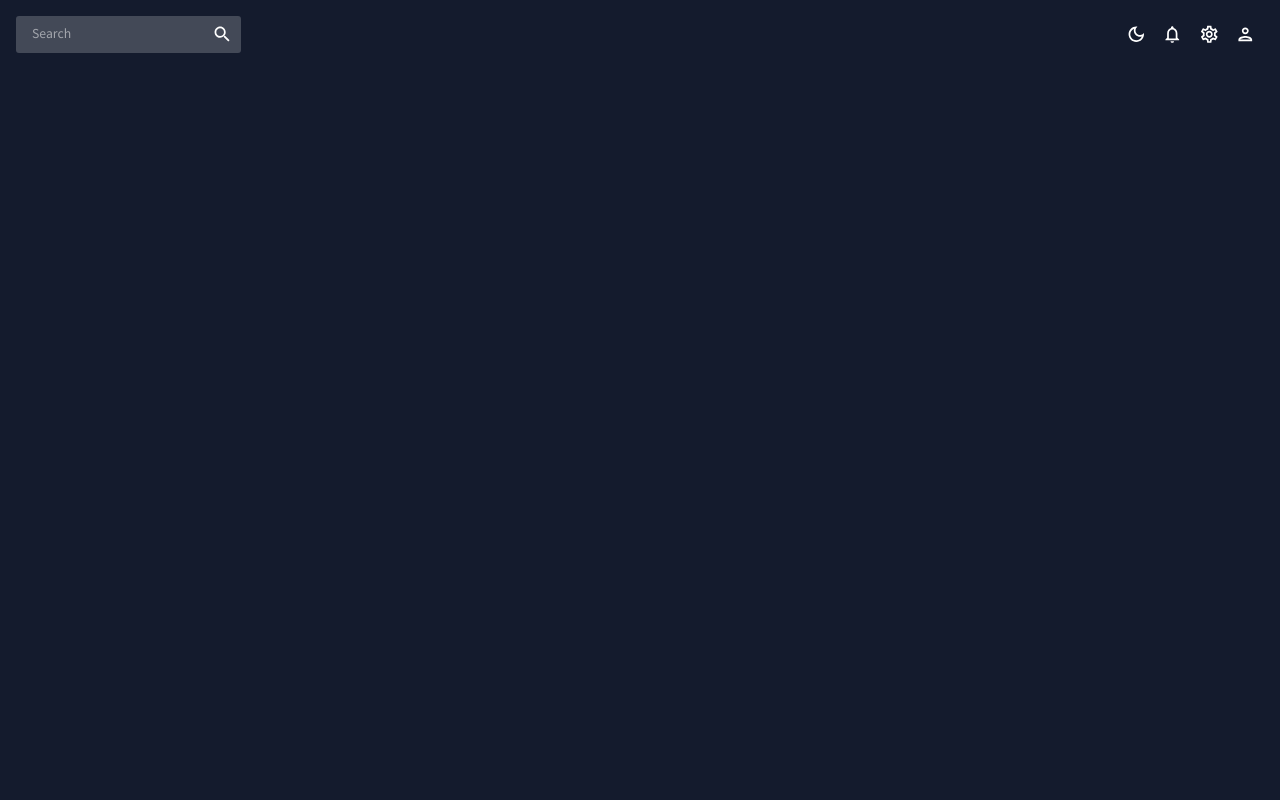
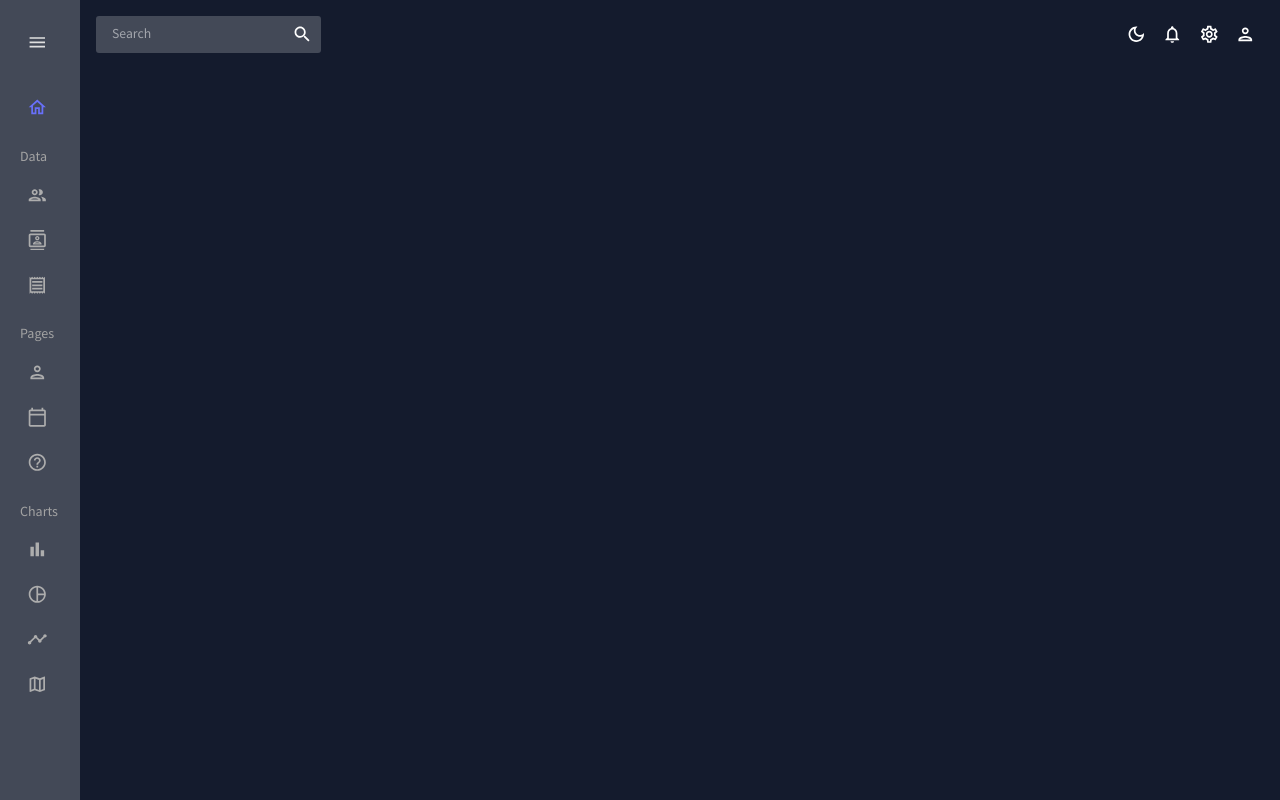
Before and after one commit to Mekke9/data-dash, a React (Create React App) app in the folder admin-dash/: page / in a window 1280 px wide. Built offline with nearby package versions, Linux system fonts and the light colour scheme.

Commit message:
sidebar and routes added

```diff
--- a/admin-dash/package.json
+++ b/admin-dash/package.json
@@ -23,7 +23,7 @@
     "formik": "^2.2.9",
     "react": "^18.2.0",
     "react-dom": "^18.2.0",
-    "react-pro-sidebar": "^1.0.0-alpha.7",
+    "react-pro-sidebar": "^0.7.1",
     "react-router-dom": "^6.4.3",
     "react-scripts": "5.0.1",
     "web-vitals": "^2.1.4",
--- a/admin-dash/src/App.js
+++ b/admin-dash/src/App.js
@@ -1,6 +1,19 @@
 import { ColorModeContext, useMode } from "./theme";
 import { CssBaseline, ThemeProvider } from "@mui/material";
+import { Routes, Route } from "react-router-dom";
 import Topbar from "./scenes/global/topbar";
+import Sidebar from "./scenes/global/sidebar";
+// import Dashboard from "./scenes/dashboard";
+// import Team from "./scenes/team";
+// import Invoices from "./scenes/invoices";
+// import Contacts from "./scenes/contacts";
+// import Bar from "./scenes/bar";
+// import Form from "./scenes/form";
+// import Line from "./scenes/line";
+// import Pie from "./scenes/pie";
+// import FAQ from "./scenes/faq";
+// import Geography from "./scenes/geography";
+// import Calendar from "./scenes/calendar";
 
 function App() {
   const [theme, colorMode] = useMode();
@@ -9,8 +22,22 @@
       <ThemeProvider theme={theme}>
         <CssBaseline />
         <div className="app">
+          <Sidebar />
           <main className="content">
             <Topbar />
+            <Routes>
+              {/* <Route path="/" element={<Dashboard />} />
+              <Route path="/team" element={<Team />} />
+              <Route path="/invoices" element={<Invoices />} />
+              <Route path="/contacts" element={<Contacts />} />
+              <Route path="/bar" element={<Bar />} />
+              <Route path="/form" element={<Form />} />
+              <Route path="/line" element={<Line />} />
+              <Route path="/pie" element={<Pie />} />
+              <Route path="/faq" element={<FAQ />} />
+              <Route path="/geography" element={<Geography />} />
+              <Route path="/calendar" element={<Calendar />} /> */}
+            </Routes>
           </main>
         </div>
       </ThemeProvider>
--- a/admin-dash/src/scenes/global/sidebar.jsx
+++ b/admin-dash/src/scenes/global/sidebar.jsx
@@ -1,5 +1,227 @@
+import { useState } from "react";
+import { ProSidebar, Menu, MenuItem } from "react-pro-sidebar";
+import "react-pro-sidebar/dist/css/styles.css";
+import { Box, IconButton, Typography, useTheme } from "@mui/material";
+import { Link } from "react-router-dom";
+import { tokens } from "../../theme";
+import HomeOutlinedIcon from "@mui/icons-material/HomeOutlined";
+import PeopleOutlinedIcon from "@mui/icons-material/PeopleOutlined";
+import ContactsOutlinedIcon from "@mui/icons-material/ContactsOutlined";
+import ReceiptOutlinedIcon from "@mui/icons-material/ReceiptOutlined";
+import PersonOutlinedIcon from "@mui/icons-material/PersonOutlined";
+import CalendarTodayOutlinedIcon from "@mui/icons-material/CalendarTodayOutlined";
+import HelpOutlineOutlinedIcon from "@mui/icons-material/HelpOutlineOutlined";
+import BarChartOutlinedIcon from "@mui/icons-material/BarChartOutlined";
+import PieChartOutlineOutlinedIcon from "@mui/icons-material/PieChartOutlineOutlined";
+import TimelineOutlinedIcon from "@mui/icons-material/TimelineOutlined";
+import MenuOutlinedIcon from "@mui/icons-material/MenuOutlined";
+import MapOutlinedIcon from "@mui/icons-material/MapOutlined";
+
+const Item = ({ title, to, icon, selected, setSelected }) => {
+  const theme = useTheme();
+  const colors = tokens(theme.palette.mode);
+  return (
+    <MenuItem
+      active={selected === title}
+      stlye={{
+        color: colors.grey[100],
+      }}
+      onClick={() => setSelected(title)}
+      icon={icon}
+    >
+      <Typography>{title}</Typography>
+      <Link to={to} />
+    </MenuItem>
+  );
+};
+
 const Sidebar = () => {
-    return <div>Sidebar</div>
-}
+  const theme = useTheme();
+  const colors = tokens(theme.palette.mode);
+  const [isCollapsed, setIsCollapsed] = useState("false");
+  const [selected, setSelected] = useState("Dashboard");
+
+  return (
+    <Box
+      sx={{
+        "& .pro-sidebar-inner": {
+          background: `${colors.primary[400]} !important`,
+        },
+        "& .pro-icon-wrapper": {
+          backgroundColor: "transparent !important",
+        },
+        "& .pro-inner-item": {
+          padding: "5px 35px 5px 20px !important",
+        },
+        "& .pro-inner-item:hover": {
+          color: "#8686dfb !important",
+        },
+        "& .pro-menu-item.active": {
+          color: "#6870fa !important",
+        },
+      }}
+    >
+      <ProSidebar collapsed={isCollapsed}>
+        <Menu iconShape="square">
+          {/* LOGO AND MENU ICON */}
+          <MenuItem
+            onClick={() => setIsCollapsed(!isCollapsed)}
+            icon={isCollapsed ? <MenuOutlinedIcon /> : undefined}
+            style={{
+              margin: "10px 0 20px 0",
+              color: colors.grey[100],
+            }}
+          >
+            {!isCollapsed && (
+              <Box
+                display="flex"
+                justifyContent="space-between"
+                alignItems="center"
+                ml="15px"
+              >
+                <Typography variant="h3" color={colors.grey[100]}>
+                  BASED
+                </Typography>
+                <IconButton onClick={() => setIsCollapsed(!isCollapsed)}>
+                  <MenuOutlinedIcon />
+                </IconButton>
+              </Box>
+            )}
+          </MenuItem>
+
+          {!isCollapsed && (
+            <Box mb="25px">
+              <Box display="flex" justifyContent="center" alignItems="center">
+                <img
+                  alt="profile-user"
+                  width="100px"
+                  height="100px"
+                  src={"../assets/user.png"}
+                  style={{ cursor: "pointer", borderRadius: "50%" }}
+                />
+              </Box>
+              <Box textAlign="center">
+                <Typography
+                  variant="h2"
+                  color={colors.grey[100]}
+                  fontWeight="bold"
+                  sx={{ m: "10px 0 0 0" }}
+                >
+                  Mekke9
+                </Typography>
+                <Typography variant="h5" color={colors.greenAccent[500]}>
+                  Admin
+                </Typography>
+              </Box>
+            </Box>
+          )}
+          <Box paddingLeft={isCollapsed ? undefined : "10%"}>
+            <Item
+              title="Dashboard"
+              to="/"
+              icon={<HomeOutlinedIcon />}
+              selected={selected}
+              setSelected={setSelected}
+            />
+
+            <Typography
+              variant="h6"
+              color={colors.grey[300]}
+              sx={{ m: "15px 0 5px 20px" }}
+            >
+              Data
+            </Typography>
+            <Item
+              title="Manage Team"
+              to="/team"
+              icon={<PeopleOutlinedIcon />}
+              selected={selected}
+              setSelected={setSelected}
+            />
+            <Item
+              title="Contacts Information"
+              to="/contacts"
+              icon={<ContactsOutlinedIcon />}
+              selected={selected}
+              setSelected={setSelected}
+            />
+            <Item
+              title="Invoices Balances"
+              to="/invoices"
+              icon={<ReceiptOutlinedIcon />}
+              selected={selected}
+              setSelected={setSelected}
+            />
+
+            <Typography
+              variant="h6"
+              color={colors.grey[300]}
+              sx={{ m: "15px 0 5px 20px" }}
+            >
+              Pages
+            </Typography>
+            <Item
+              title="Profile Form"
+              to="/form"
+              icon={<PersonOutlinedIcon />}
+              selected={selected}
+              setSelected={setSelected}
+            />
+            <Item
+              title="Calendar"
+              to="/calendar"
+              icon={<CalendarTodayOutlinedIcon />}
+              selected={selected}
+              setSelected={setSelected}
+            />
+            <Item
+              title="FAQ Page"
+              to="/faq"
+              icon={<HelpOutlineOutlinedIcon />}
+              selected={selected}
+              setSelected={setSelected}
+            />
+
+            <Typography
+              variant="h6"
+              color={colors.grey[300]}
+              sx={{ m: "15px 0 5px 20px" }}
+            >
+              Charts
+            </Typography>
+            <Item
+              title="Bar Chart"
+              to="/bar"
+              icon={<BarChartOutlinedIcon />}
+              selected={selected}
+              setSelected={setSelected}
+            />
+            <Item
+              title="Pie Chart"
+              to="/pie"
+              icon={<PieChartOutlineOutlinedIcon />}
+              selected={selected}
+              setSelected={setSelected}
+            />
+            <Item
+              title="Line Chart"
+              to="/line"
+              icon={<TimelineOutlinedIcon />}
+              selected={selected}
+              setSelected={setSelected}
+            />
+            <Item
+              title="Geography Chart"
+              to="/geography"
+              icon={<MapOutlinedIcon />}
+              selected={selected}
+              setSelected={setSelected}
+            />
+          </Box>
+        </Menu>
+      </ProSidebar>
+    </Box>
+  );
+};
 
 export default Sidebar;
```
Also changed, not shown: 2 other files (tests, documents, lock files or other folders).
